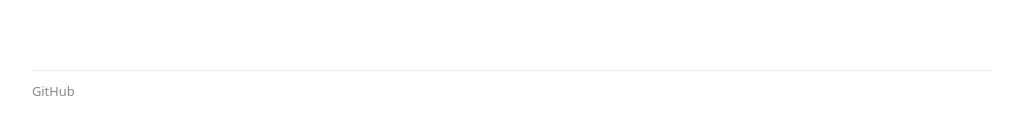
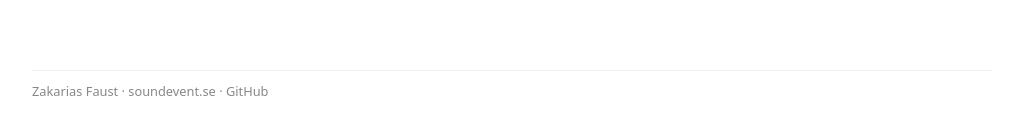
Before and after one commit to zakariasfaust/audio-analyzer, a website: page public/index.html in a window 1280 px wide. Shown: the part 214-348 px from the top of the page, without its empty margins (128-1151 px from the left). Drawn offline with Linux system fonts and the light colour scheme.

Commit message:
Add footer credit and site link
Adds Zakarias Faust attribution and a soundevent.se link to the site footer, alongside the existing GitHub link. Updates footer text color to a muted gray for better visual balance.

```diff
--- a/public/index.html
+++ b/public/index.html
@@ -139,6 +139,8 @@
   <div id="results"></div>
 
   <footer id="site-footer">
+    Zakarias Faust ·
+    <a href="https://www.soundevent.se" target="_blank" rel="noopener">soundevent.se</a> ·
     <a href="https://github.com/zakariasfaust/audio-analyzer" target="_blank" rel="noopener">GitHub</a>
   </footer>
 
--- a/public/style.css
+++ b/public/style.css
@@ -132,6 +132,7 @@ h2 {
   padding-top: 0.75rem;
   border-top: 1px solid #eee;
   font-size: 0.8rem;
+  color: #888;
 }
 
 #site-footer a {
```
